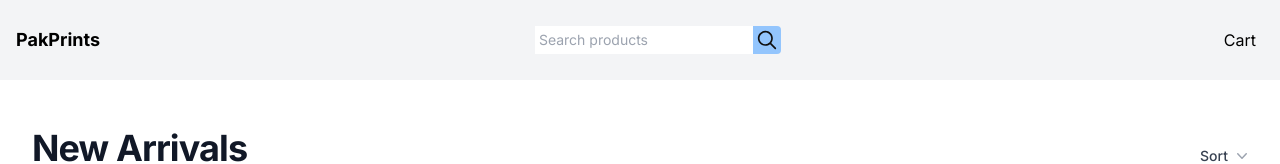
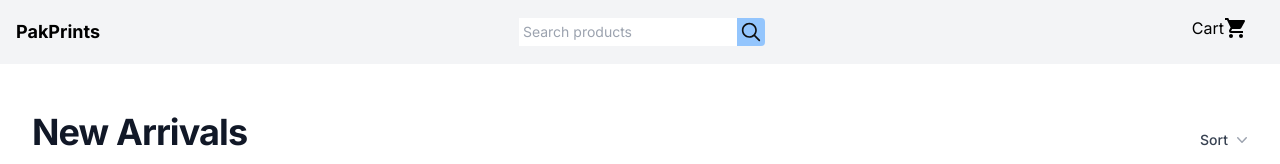
Before and after one commit to rajpootAbubakkar/pak-prints, a Next.js app: page /products in a window 1280 px wide. Shown: the top 164 px of the page. Built offline with nearby package versions, Linux system fonts and the light colour scheme.

Commit message:
cart added

```diff
--- a/src/app/components/Header.jsx
+++ b/src/app/components/Header.jsx
@@ -16,13 +16,13 @@ export default function Header() {
 
   return (
     <header>
-      <nav className="flex h-20 bg-gray-100 items-center px-4 justify-between shadow-md">
+      <nav className=" flex h-16 bg-gray-100 items-center px-4 justify-between shadow-md">
         <Link href="/products">
           <div className="text-lg font-bold">PakPrints</div>
         </Link>
         <form
           action={query ? `/products?query=${query}` : "/products"}
-          className="mx-auto  hidden w-full justify-center md:flex"
+          className="mx-auto  hidden w-full justify-center sm:flex"
         >
           <input
             onChange={(e) => setQuery(e.target.value)}
@@ -54,12 +54,20 @@ export default function Header() {
         </form>
         <div>
           <Link href="/cart">
-            <div className="p-2">
+            <div className="p-2 relative flex">
+              <span className="sm:flex hidden">
               Cart
+              </span>
+              <svg class="flex-1 w-8 h-8 fill-current">
+                <path d="M17,18C15.89,18 15,18.89 15,20A2,2 0 0,0 17,22A2,2 0 0,0 19,20C19,18.89 18.1,18 17,18M1,2V4H3L6.6,11.59L5.24,14.04C5.09,14.32 5,14.65 5,15A2,2 0 0,0 7,17H19V15H7.42A0.25,0.25 0 0,1 7.17,14.75C7.17,14.7 7.18,14.66 7.2,14.63L8.1,13H15.55C16.3,13 16.96,12.58 17.3,11.97L20.88,5.5C20.95,5.34 21,5.17 21,5A1,1 0 0,0 20,4H5.21L4.27,2M7,18C5.89,18 5,18.89 5,20A2,2 0 0,0 7,22A2,2 0 0,0 9,20C9,18.89 8.1,18 7,18Z"/>
+              </svg>
+
               {length > 0 && (
-                <span className="ml-1 rounded-full bg-red-600 px-2 py-1 text-xs font-bold text-white">
-                  {length}
-                </span>
+                // <span className="ml-1 h-5 rounded-full bg-red-600 px-2 py-1 text-xs font-bold text-white">
+                //   {length}
+                // </span>
+                <span class="absolute right-0 top-0 rounded-full bg-red-600 w-4 h-4 top right p-0 m-0 text-white font-mono text-sm  leading-tight text-center">{length}
+              </span>
               )}
             </div>
           </Link>
--- a/src/app/products/[id]/page.jsx
+++ b/src/app/products/[id]/page.jsx
@@ -36,7 +36,7 @@ function Product() {
 
   return (
     <>
-      <div className="relative flex min-h-screen flex-col justify-center overflow-hidden bg-gray-50 py-6 sm:py-12">
+      <div className="relative flex min-h-screen flex-col justify-center overflow-hidden bg-white py-6 sm:py-12">
         <div className="bg-white">
           <div className="mx-auto max-w-2xl px-4 py-16 sm:px-6 sm:py-24 lg:max-w-7xl lg:px-8">
             <div className="lg:grid lg:grid-cols-2 lg:items-start lg:gap-x-8">
--- a/src/app/products/page.jsx
+++ b/src/app/products/page.jsx
@@ -260,7 +260,7 @@ function Products() {
           </div>
           <main className="mx-auto max-w-7xl px-4 sm:px-6 lg:px-8">
             <div className="flex items-baseline justify-between border-b border-gray-200 pb-6 pt-12">
-              <h1 className="text-4xl font-bold tracking-tight text-gray-900">
+              <h1 className="sm:text-3xl xs:text-2xl md:text-4xl lg:text-4xl font-bold tracking-tight text-gray-900">
                 New Arrivals
               </h1>
               <div className="flex items-center">
```
